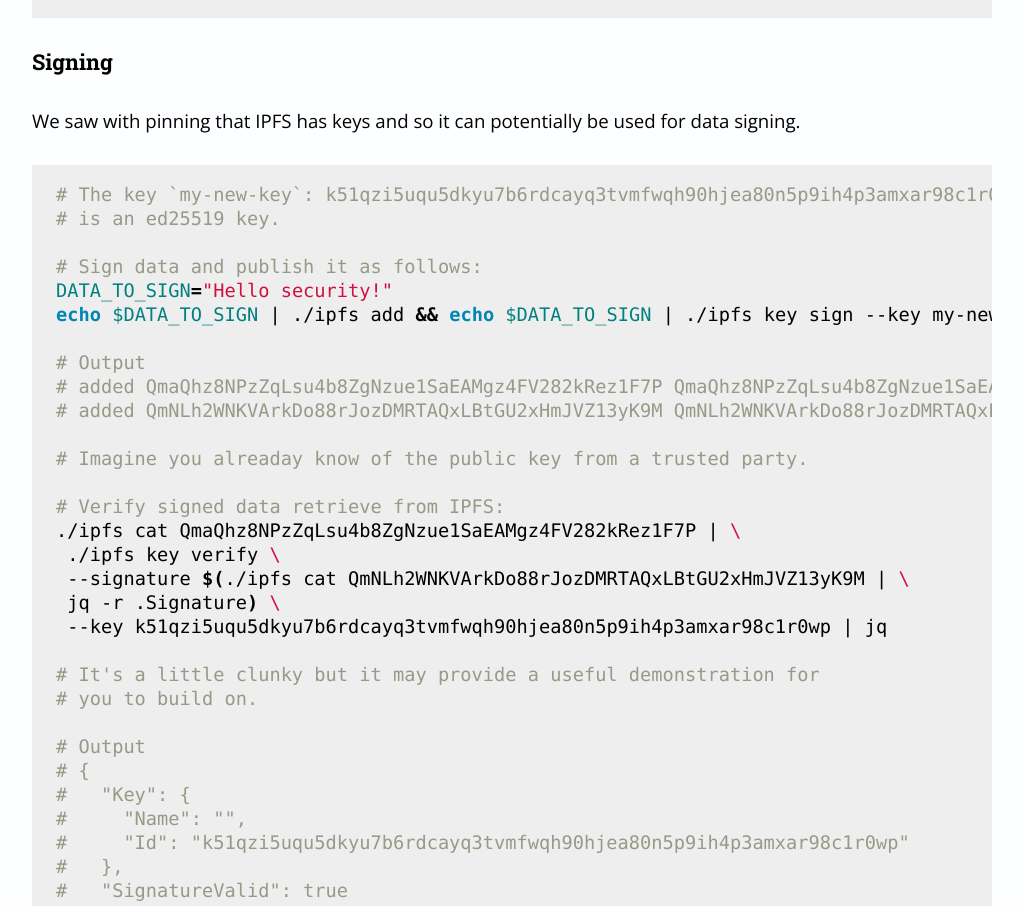
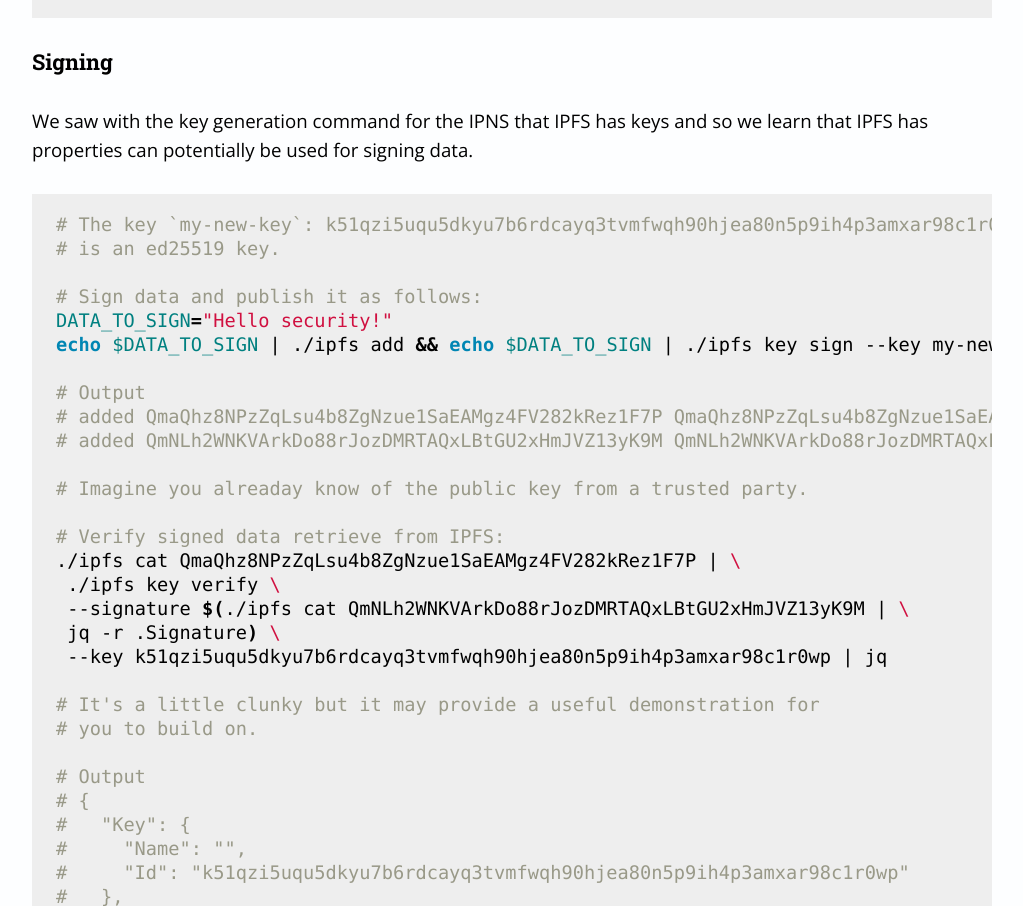
Before and after one commit to ross-spencer/learn-ipfs, a plain HTML site: page docs/index.html in a window 1280 px wide. Shown: the part 6156-7062 px from the top of the page, without its empty margins (128-1151 px from the left). Drawn offline with nearby package versions, Linux system fonts and the light colour scheme.

Commit message:
Improve wording around signing

```diff
--- a/docs/index.html
+++ b/docs/index.html
@@ -263,7 +263,8 @@
 <span class="c1"># Published to k51qzi5uqu5dkyu7b6rdcayq3tvmfwqh90hjea80n5p9ih4p3amxar98c1r0wp: /ipfs/bafkreidhgwhnr7lm2tmkvqz2zkrxnnmcg67lreod5gcokbot4v7eh56tea</span>
 </pre></div>
 <h3>Signing</h3>
-<p>We saw with pinning that IPFS has keys and so it can potentially be used for data signing.</p>
+<p>We saw with the key generation command for the IPNS that IPFS has keys and so
+we learn that IPFS has properties can potentially be used for signing data.</p>
 <div class="highlight"><pre lang="bash"><span class="c1"># The key `my-new-key`: k51qzi5uqu5dkyu7b6rdcayq3tvmfwqh90hjea80n5p9ih4p3amxar98c1r0wp</span>
 <span class="c1"># is an ed25519 key.</span>
 
```
